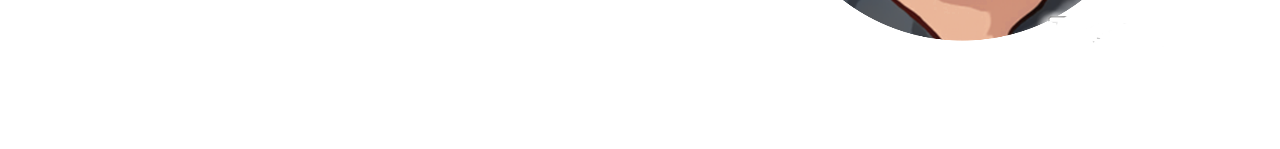
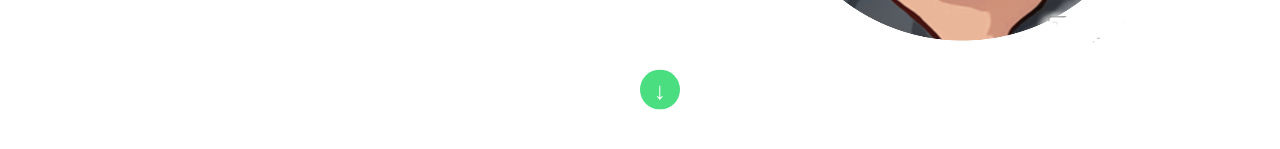
Before and after one commit to Ashik-Mahmud/react-starting-portfolio, a React (Create React App) app: page / in a window 1280 px wide. Shown: the part 669-818 px from the top of the page. Built offline with nearby package versions, Linux system fonts and the light colour scheme.

Commit message:
add scroll down animation inside of page

```diff
--- a/src/components/Header/Header.jsx
+++ b/src/components/Header/Header.jsx
@@ -42,6 +42,10 @@
             </animated.div>
           ) : null}
         </div>
+
+        <div className="scroll-down animate-bounce absolute bottom-5 left-1/2 w-10 h-10 bg-green-400 text-white grid place-items-center cursor-pointer rounded-full">
+          <span className="text-2xl">&#8595;</span>
+        </div>
       </header>
     </>
   );
```
